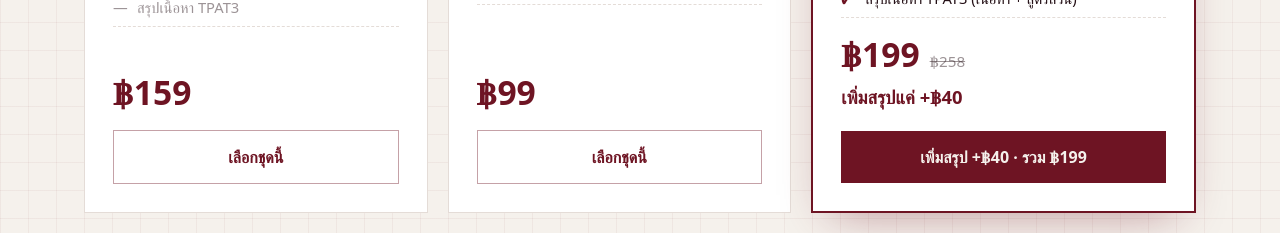
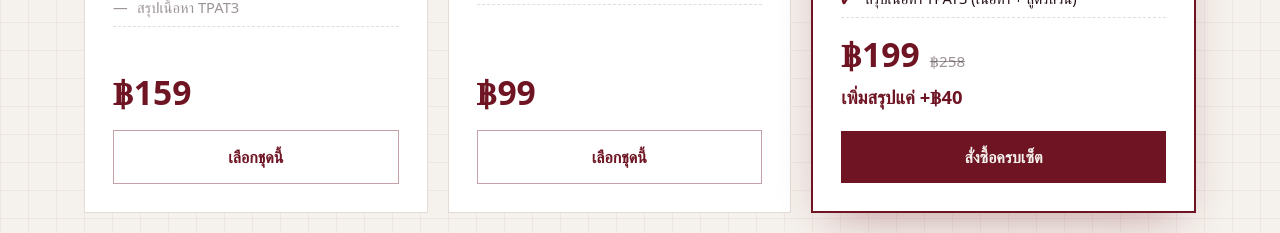
Before and after one commit to Koeieieiiei/Claude-automation, a Next.js app: page / in a window 1280 px wide. Shown: the part 2760-2993 px from the top of the page. Built offline with nearby package versions, Linux system fonts and the light colour scheme; no server answers; a web font is replaced by a local one.

Commit message:
Hot bundle button: plain CTA, no repeated price
Button was echoing "+40 / total 199" already shown above it. Change
to a clean "order the full set" CTA.

Co-Authored-By: Claude Opus 4.8 (1M context) <noreply@anthropic.com>

```diff
--- a/app/page.tsx
+++ b/app/page.tsx
@@ -499,7 +499,7 @@ function BundleCard({
       >
         {hot
           ? upsell > 0
-            ? `เพิ่มสรุป +฿${upsell.toLocaleString()} · รวม ฿${product.price.toLocaleString()}`
+            ? "สั่งซื้อครบเซ็ต"
             : `สั่งซื้อครบเซ็ต · ฿${product.price.toLocaleString()}`
           : "เลือกชุดนี้"}
       </button>
```
